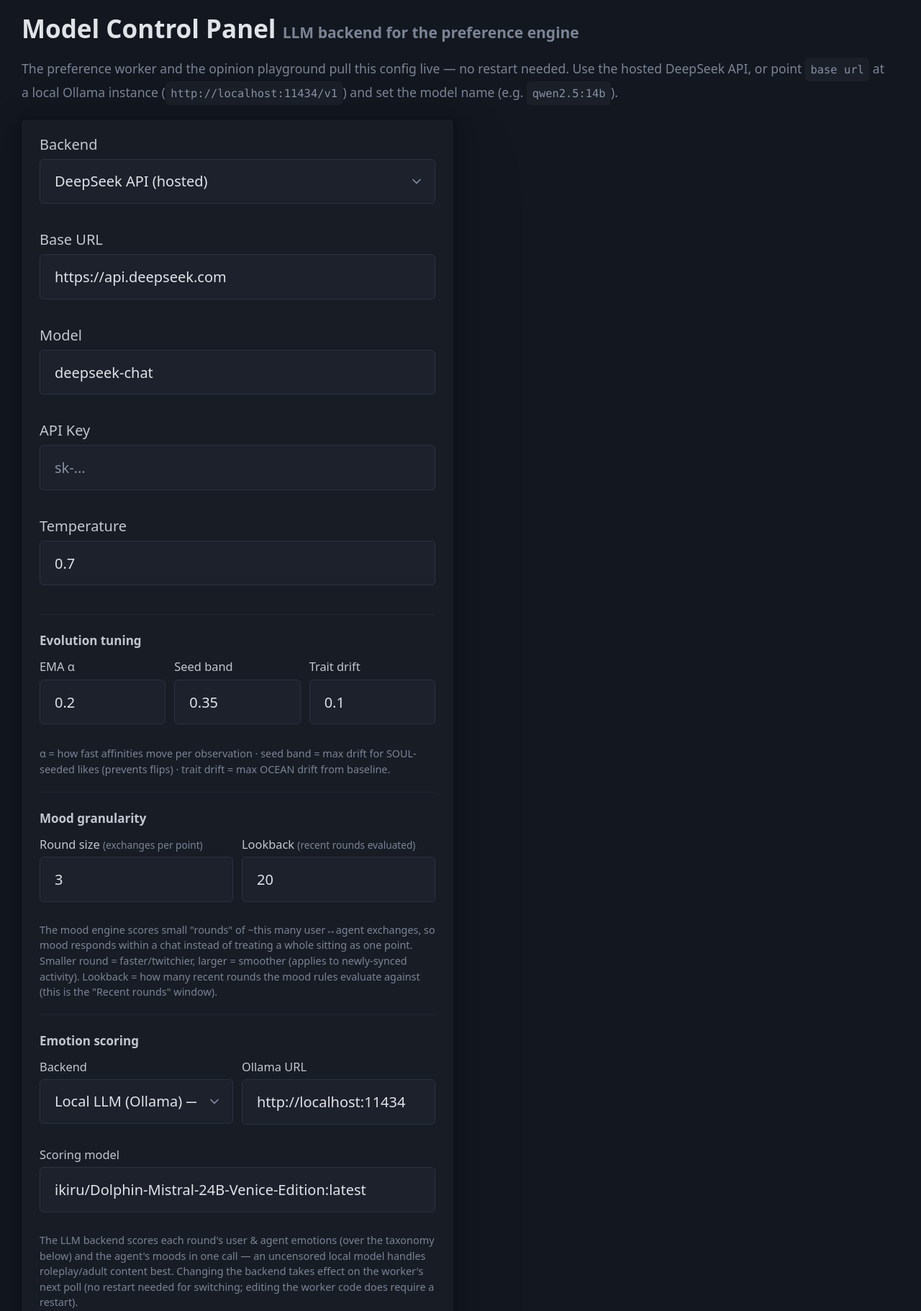
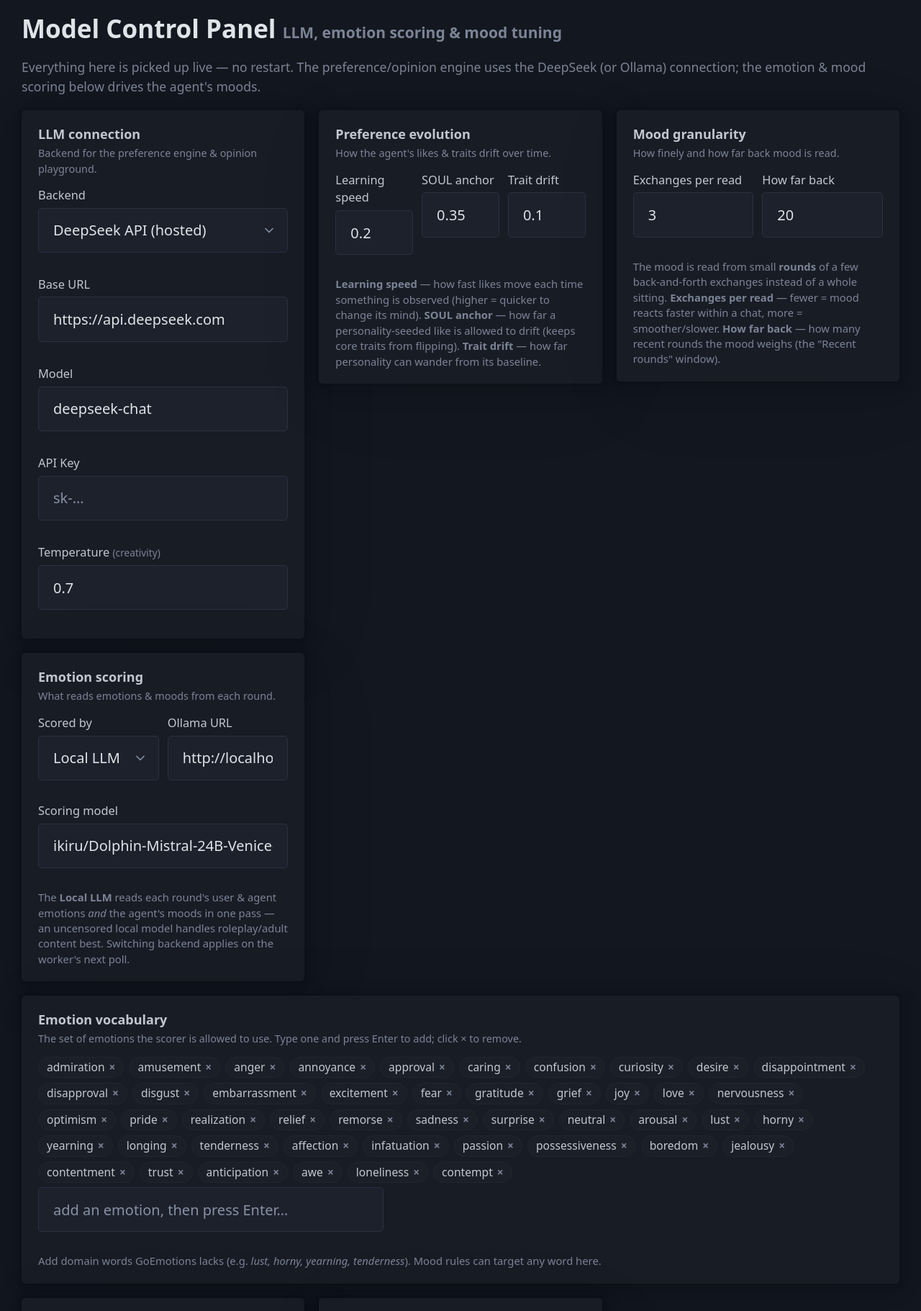
Before and after one commit to cflux/AgentEgo, a FastAPI app: page /config in a window 1280 px wide. Shown: the part 94-1915 px from the top of the page at 72% size. Run offline with FastAPI, Linux system fonts and the light colour scheme; data that the repository does not hold is empty; parts of the project's set-up code (start-up, migrations or seed data) failed here and were passed over; some libraries are stand-ins or nearby versions.

Commit message:
Config panel UX overhaul + mood history tracker
Config panel (model_config.html):
- Full-width responsive card grid instead of one narrow column.
- Plain-English knob names/help (Stickiness, Jump resistance, Confidence,
  Loudness, Exchanges per read, Learning speed, …) replacing raw math.
- Transition map: describe the directed-JSON format with a worked example
  (and fix the stale "undirected" note).
- Emotion vocabulary: chip/tag editor (add with Enter, × to remove) synced
  to a hidden field, replacing the raw textarea.

Mood history tracker (schema v10):
- mood_history table; _cache_result logs a row whenever the mood actually
  changes (prev -> new, votes, breakdown, timestamp).
- Mood rules page shows a "Mood history" timeline (from → to badges, time,
  votes) so it's easy to see what happened after the fact.

Co-Authored-By: Claude Opus 4.8 <noreply@anthropic.com>

```diff
--- a/agentego/templates/model_config.html
+++ b/agentego/templates/model_config.html
@@ -2,150 +2,199 @@
 {% block title %}Model Config — AgentEgo{% endblock %}
 {% block content %}
 
-<h2>Model Control Panel <small style="font-size:0.6em; color:var(--pico-muted-color);">LLM backend for the preference engine</small></h2>
+<style>
+  .cfg-grid { display:grid; grid-template-columns:repeat(auto-fit, minmax(330px, 1fr)); gap:1rem; align-items:start; }
+  .cfg-grid article { margin:0; padding:1rem 1.15rem; }
+  .cfg-grid .wide { grid-column:1 / -1; }
+  .cfg-h { font-size:0.9rem; font-weight:600; margin:0 0 0.1rem; }
+  .cfg-sub { font-size:0.72rem; color:var(--pico-muted-color); margin:0 0 0.7rem; }
+  .cfg-help { font-size:0.74rem; color:var(--pico-muted-color); margin:0.5rem 0 0; line-height:1.45; }
+  .cfg-row { display:grid; gap:0.6rem; }
+  .cfg-row.c2 { grid-template-columns:1fr 1fr; }
+  .cfg-row.c3 { grid-template-columns:1fr 1fr 1fr; }
+  .cfg-grid label { margin:0; font-size:0.82rem; }
+  .chips { display:flex; flex-wrap:wrap; gap:0.35rem; margin:0.3rem 0; }
+  .chip { display:inline-flex; align-items:center; gap:0.3rem; background:var(--pico-card-sectioning-background-color, #2b2b33);
+          border:1px solid var(--pico-muted-border-color); border-radius:1rem; padding:0.1rem 0.55rem; font-size:0.78rem; }
+  .chip a { text-decoration:none; color:var(--pico-muted-color); font-weight:700; }
+  .chip a:hover { color:#e57373; }
+</style>
 
-<p style="font-size:0.88rem; color:var(--pico-muted-color); max-width:60rem;">
-  The preference worker and the opinion playground pull this config live — no restart needed.
-  Use the hosted DeepSeek API, or point <code>base url</code> at a local Ollama instance
-  (<code>http://localhost:11434/v1</code>) and set the model name (e.g. <code>qwen2.5:14b</code>).
+<h2>Model Control Panel <small style="font-size:0.6em; color:var(--pico-muted-color);">LLM, emotion scoring &amp; mood tuning</small></h2>
+
+<p style="font-size:0.88rem; color:var(--pico-muted-color); max-width:70rem;">
+  Everything here is picked up live — no restart. The preference/opinion engine uses the DeepSeek (or Ollama)
+  connection; the emotion &amp; mood scoring below drives the agent's moods.
 </p>
 
-<div style="display:grid; grid-template-columns:repeat(auto-fit, minmax(420px, 1fr)); gap:1rem; align-items:start;">
+<form hx-post="/config/model" hx-target="#config-feedback" hx-swap="innerHTML">
+  <div class="cfg-grid">
 
-  <article style="padding:1rem 1.25rem;">
-    <form hx-post="/config/model" hx-target="#config-feedback" hx-swap="innerHTML">
-      <div style="display:grid; gap:0.75rem;">
-        <label style="margin:0;">Backend
+    {# ---------------- LLM connection ---------------- #}
+    <article>
+      <p class="cfg-h">LLM connection</p>
+      <p class="cfg-sub">Backend for the preference engine &amp; opinion playground.</p>
+      <div class="cfg-row">
+        <label>Backend
           <select name="llm_backend">
             <option value="deepseek" {% if settings.llm_backend == 'deepseek' %}selected{% endif %}>DeepSeek API (hosted)</option>
             <option value="ollama" {% if settings.llm_backend == 'ollama' %}selected{% endif %}>Ollama / OpenAI-compatible (local)</option>
           </select>
         </label>
-        <label style="margin:0;">Base URL
+        <label>Base URL
           <input type="text" name="llm_base_url" value="{{ settings.llm_base_url }}" placeholder="https://api.deepseek.com">
         </label>
-        <label style="margin:0;">Model
+        <label>Model
           <input type="text" name="llm_model" value="{{ settings.llm_model }}" placeholder="deepseek-chat">
         </label>
-        <label style="margin:0;">API Key
+        <label>API Key
           <input type="password" name="llm_api_key" placeholder="{% if masked_key %}{{ masked_key }} (leave blank to keep){% else %}sk-…{% endif %}" autocomplete="off">
         </label>
-        <label style="margin:0;">Temperature
+        <label>Temperature <small style="color:var(--pico-muted-color); font-weight:normal;">(creativity)</small>
           <input type="number" name="llm_temperature" value="{{ settings.llm_temperature }}" min="0" max="2" step="0.1">
         </label>
       </div>
+    </article>
 
-      <hr style="margin:1rem 0;">
-      <strong style="font-size:0.85rem;">Evolution tuning</strong>
-      <div style="display:grid; grid-template-columns:1fr 1fr 1fr; gap:0.6rem; margin-top:0.5rem;">
-        <label style="margin:0; font-size:0.82rem;">EMA α
+    {# ---------------- Evolution tuning ---------------- #}
+    <article>
+      <p class="cfg-h">Preference evolution</p>
+      <p class="cfg-sub">How the agent's likes &amp; traits drift over time.</p>
+      <div class="cfg-row c3">
+        <label>Learning speed
           <input type="number" name="evolution_alpha" value="{{ settings.evolution_alpha }}" min="0" max="1" step="0.05">
         </label>
-        <label style="margin:0; font-size:0.82rem;">Seed band
+        <label>SOUL anchor
           <input type="number" name="seed_deviation_band" value="{{ settings.seed_deviation_band }}" min="0" max="1" step="0.05">
         </label>
-        <label style="margin:0; font-size:0.82rem;">Trait drift
+        <label>Trait drift
           <input type="number" name="trait_drift_delta" value="{{ settings.trait_drift_delta }}" min="0" max="1" step="0.05">
         </label>
       </div>
-      <p style="font-size:0.72rem; color:var(--pico-muted-color); margin:0.5rem 0 0;">
-        α = how fast affinities move per observation · seed band = max drift for SOUL-seeded likes (prevents flips) · trait drift = max OCEAN drift from baseline.
+      <p class="cfg-help">
+        <strong>Learning speed</strong> — how fast likes move each time something is observed (higher = quicker to change its mind).
+        <strong>SOUL anchor</strong> — how far a personality-seeded like is allowed to drift (keeps core traits from flipping).
+        <strong>Trait drift</strong> — how far personality can wander from its baseline.
       </p>
+    </article>
 
-      <hr style="margin:1rem 0;">
-      <strong style="font-size:0.85rem;">Mood granularity</strong>
-      <div style="display:grid; grid-template-columns:1fr 1fr; gap:0.6rem; margin-top:0.5rem;">
-        <label style="margin:0; font-size:0.82rem;">Round size <small style="color:var(--pico-muted-color); font-weight:normal;">(exchanges per point)</small>
+    {# ---------------- Mood granularity ---------------- #}
+    <article>
+      <p class="cfg-h">Mood granularity</p>
+      <p class="cfg-sub">How finely and how far back mood is read.</p>
+      <div class="cfg-row c2">
+        <label>Exchanges per read
           <input type="number" name="round_exchanges" value="{{ settings.round_exchanges }}" min="1" max="50">
         </label>
-        <label style="margin:0; font-size:0.82rem;">Lookback <small style="color:var(--pico-muted-color); font-weight:normal;">(recent rounds evaluated)</small>
+        <label>How far back
           <input type="number" name="mood_lookback_rounds" value="{{ settings.mood_lookback_rounds }}" min="1" max="500">
         </label>
       </div>
-      <p style="font-size:0.72rem; color:var(--pico-muted-color); margin:0.4rem 0 0;">
-        The mood engine scores small "rounds" of ~this many user↔agent exchanges, so mood responds within a chat instead of treating a whole sitting as one point. Smaller round = faster/twitchier, larger = smoother (applies to newly-synced activity). Lookback = how many recent rounds the mood rules evaluate against (this is the "Recent rounds" window).
+      <p class="cfg-help">
+        The mood is read from small <strong>rounds</strong> of a few back-and-forth exchanges instead of a whole sitting.
+        <strong>Exchanges per read</strong> — fewer = mood reacts faster within a chat, more = smoother/slower.
+        <strong>How far back</strong> — how many recent rounds the mood weighs (the "Recent rounds" window).
       </p>
+    </article>
 
-      <hr style="margin:1rem 0;">
-      <strong style="font-size:0.85rem;">Emotion scoring</strong>
-      <div style="display:grid; grid-template-columns:1fr 1fr; gap:0.6rem; margin-top:0.5rem;">
-        <label style="margin:0; font-size:0.82rem;">Backend
+    {# ---------------- Emotion scoring ---------------- #}
+    <article>
+      <p class="cfg-h">Emotion scoring</p>
+      <p class="cfg-sub">What reads emotions &amp; moods from each round.</p>
+      <div class="cfg-row c2">
+        <label>Scored by
           <select name="scoring_backend">
-            <option value="llm" {% if settings.scoring_backend == 'llm' %}selected{% endif %}>Local LLM (Ollama) — emotions + moods</option>
-            <option value="goemotions" {% if settings.scoring_backend == 'goemotions' %}selected{% endif %}>GoEmotions model (classifier)</option>
+            <option value="llm" {% if settings.scoring_backend == 'llm' %}selected{% endif %}>Local LLM — emotions + moods</option>
+            <option value="goemotions" {% if settings.scoring_backend == 'goemotions' %}selected{% endif %}>GoEmotions classifier</option>
           </select>
         </label>
-        <label style="margin:0; font-size:0.82rem;">Ollama URL
+        <label>Ollama URL
           <input type="text" name="sentiment_llm_url" value="{{ settings.sentiment_llm_url }}" placeholder="http://localhost:11434">
         </label>
       </div>
-      <label style="margin:0.5rem 0 0; font-size:0.82rem; display:block;">Scoring model
+      <label style="display:block; margin-top:0.5rem;">Scoring model
         <input type="text" name="sentiment_llm_model" value="{{ settings.sentiment_llm_model }}" placeholder="ikiru/Dolphin-Mistral-24B-Venice-Edition:latest">
       </label>
-      <p style="font-size:0.72rem; color:var(--pico-muted-color); margin:0.4rem 0 0;">
-        The LLM backend scores each round's user &amp; agent emotions (over the taxonomy below) and the
-        agent's moods in one call — an uncensored local model handles roleplay/adult content best.
-        Changing the backend takes effect on the worker's next poll (no restart needed for switching;
-        editing the worker code does require a restart).
+      <p class="cfg-help">
+        The <strong>Local LLM</strong> reads each round's user &amp; agent emotions <em>and</em> the agent's moods in one pass —
+        an uncensored local model handles roleplay/adult content best. Switching backend applies on the worker's next poll.
       </p>
+    </article>
 
-      <label style="margin:0.75rem 0 0; font-size:0.82rem; display:block;">Emotion taxonomy
-        <small style="color:var(--pico-muted-color); font-weight:normal;">(comma/newline separated labels the scorer rates against)</small>
-        <textarea name="emotion_taxonomy" rows="4" style="font-size:0.78rem; font-family:monospace;">{{ settings.emotion_taxonomy }}</textarea>
-      </label>
+    {# ---------------- Emotion taxonomy (chip editor, full width) ---------------- #}
+    <article class="wide">
+      <p class="cfg-h">Emotion vocabulary</p>
+      <p class="cfg-sub">The set of emotions the scorer is allowed to use. Type one and press Enter to add; click × to remove.</p>
+      <div id="tax-chips" class="chips"></div>
+      <input id="tax-add" type="text" placeholder="add an emotion, then press Enter…" style="max-width:24rem;">
+      <input type="hidden" name="emotion_taxonomy" id="tax-value" value="{{ settings.emotion_taxonomy }}">
+      <p class="cfg-help">Add domain words GoEmotions lacks (e.g. <em>lust, horny, yearning, tenderness</em>). Mood rules can target any word here.</p>
+    </article>
 
-      <hr style="margin:1rem 0;">
-      <strong style="font-size:0.85rem;">LLM mood votes</strong>
-      <div style="display:grid; grid-template-columns:auto 1fr 1fr; gap:0.6rem; align-items:end; margin-top:0.5rem;">
-        <label style="display:inline-flex; align-items:center; gap:0.35rem; margin:0; font-size:0.82rem; cursor:pointer;">
+    {# ---------------- LLM mood votes ---------------- #}
+    <article>
+      <p class="cfg-h">Mood votes from the AI</p>
+      <p class="cfg-sub">Let the LLM's mood read vote alongside the rules.</p>
+      <div class="cfg-row c3" style="align-items:end;">
+        <label style="display:inline-flex; align-items:center; gap:0.35rem; cursor:pointer;">
           <input type="checkbox" name="llm_mood_votes_enabled" value="1" {% if settings.llm_mood_votes_enabled == '1' %}checked{% endif %}
-                 style="width:0.95rem; height:0.95rem; margin:0;">
-          Enabled
+                 style="width:0.95rem; height:0.95rem; margin:0;"> On
         </label>
-        <label style="margin:0; font-size:0.82rem;">Threshold <small style="color:var(--pico-muted-color); font-weight:normal;">(score ≥, 0-10)</small>
+        <label>Confidence
           <input type="number" name="llm_mood_threshold" value="{{ settings.llm_mood_threshold }}" min="0" max="10" step="1">
         </label>
-        <label style="margin:0; font-size:0.82rem;">Weight <small style="color:var(--pico-muted-color); font-weight:normal;">(votes per round)</small>
+        <label>Loudness
           <input type="number" name="llm_mood_weight" value="{{ settings.llm_mood_weight }}" min="1" max="10" step="1">
         </label>
       </div>
-      <p style="font-size:0.72rem; color:var(--pico-muted-color); margin:0.4rem 0 0;">
-        Each recent round where the LLM scores a mood ≥ threshold casts <em>weight</em> votes for it, summed
-        across the lookback window and added to the rule votes — so the LLM can carry a mood the rules missed.
+      <p class="cfg-help">
+        <strong>Confidence</strong> — how sure the AI must be (0–10) for a round to count as a mood.
+        <strong>Loudness</strong> — how many votes each qualifying round casts. Together these let the AI carry a mood
+        the hand-written rules missed.
       </p>
+    </article>
 
-      <hr style="margin:1rem 0;">
-      <strong style="font-size:0.85rem;">Natural transitions</strong>
-      <div style="display:grid; grid-template-columns:auto 1fr 1fr; gap:0.6rem; align-items:end; margin-top:0.5rem;">
-        <label style="display:inline-flex; align-items:center; gap:0.35rem; margin:0; font-size:0.82rem; cursor:pointer;">
+    {# ---------------- Natural transitions ---------------- #}
+    <article>
+      <p class="cfg-h">Natural transitions</p>
+      <p class="cfg-sub">Keep mood changes smooth &amp; sensible, not jumpy.</p>
+      <div class="cfg-row c3" style="align-items:end;">
+        <label style="display:inline-flex; align-items:center; gap:0.35rem; cursor:pointer;">
           <input type="checkbox" name="mood_transitions_enabled" value="1" {% if settings.mood_transitions_enabled == '1' %}checked{% endif %}
-                 style="width:0.95rem; height:0.95rem; margin:0;">
-          Enabled
+                 style="width:0.95rem; height:0.95rem; margin:0;"> On
         </label>
-        <label style="margin:0; font-size:0.82rem;">Inertia <small style="color:var(--pico-muted-color); font-weight:normal;">(stickiness)</small>
+        <label>Stickiness
           <input type="number" name="mood_inertia_bonus" value="{{ settings.mood_inertia_bonus }}" min="0" max="20" step="1">
         </label>
-        <label style="margin:0; font-size:0.82rem;">Jump penalty <small style="color:var(--pico-muted-color); font-weight:normal;">(non-adjacent)</small>
+        <label>Jump resistance
           <input type="number" name="mood_jump_penalty" value="{{ settings.mood_jump_penalty }}" min="0" max="20" step="1">
         </label>
       </div>
-      <p style="font-size:0.72rem; color:var(--pico-muted-color); margin:0.4rem 0 0;">
-        The current mood gets <em>inertia</em> bonus votes so it persists until clearly beaten (no flip-flopping),
-        and moods not adjacent to it in the graph below lose <em>jump penalty</em> votes — so the mood steps to a
-        neighbour (or stays) rather than teleporting across the graph.
+      <p class="cfg-help">
+        <strong>Stickiness</strong> — how strongly the current mood clings on. Higher = moods last longer and flip less.
+        <strong>Jump resistance</strong> — how hard it is to leap to an <em>unrelated</em> mood (one not connected in the map
+        below). Higher = the mood walks step-by-step to a neighbour instead of teleporting.
       </p>
-      <label style="margin:0.6rem 0 0; font-size:0.82rem; display:block;">Adjacency graph
-        <small style="color:var(--pico-muted-color); font-weight:normal;">(JSON: mood → reachable neighbours; treated as undirected)</small>
-        <textarea name="mood_adjacency" rows="6" style="font-size:0.74rem; font-family:monospace;">{{ settings.mood_adjacency }}</textarea>
-      </label>
+    </article>
 
-      <hr style="margin:1rem 0;">
-      <strong style="font-size:0.85rem;">Low-signal emotions</strong>
-      <p style="font-size:0.72rem; color:var(--pico-muted-color); margin:0.25rem 0 0.5rem;">
-        Check emotions to filter OUT of the top emotions (some surface on nearly every message).
-        Excluding them lets the distinctive emotions drive moods. A mood rule targeting a checked
-        emotion won't match it. List is driven by the taxonomy above.
+    {# ---------------- Transition map (full width) ---------------- #}
+    <article class="wide">
+      <p class="cfg-h">Transition map</p>
+      <p class="cfg-sub">Which moods can follow which — the paths the mood is allowed to walk.</p>
+      <p class="cfg-help" style="margin:0 0 0.5rem;">
+        A JSON object mapping each mood to the moods it can move <strong>to</strong> (directed — escalation and cool-down differ).
+        Example: <code>{"flirty": ["horny", "content"]}</code> means from <em>Flirty</em> the mood may heat up to
+        <em>Horny</em> or settle to <em>Content</em>, but not jump straight to, say, <em>Focused</em>.
+        Give every mood a path back to a hub like <code>content</code> so it can always recover. Moods left off a list can
+        still be reached, but only when their signal is strong enough to beat the <strong>jump resistance</strong> above.
       </p>
+      <textarea name="mood_adjacency" rows="8" style="font-size:0.74rem; font-family:monospace;">{{ settings.mood_adjacency }}</textarea>
+    </article>
+
+    {# ---------------- Low-signal emotions (full width) ---------------- #}
+    <article class="wide">
+      <p class="cfg-h">Background emotions to ignore</p>
+      <p class="cfg-sub">Checked emotions are filtered out of the "top emotions" — they show up on nearly every message and drown out the distinctive ones. Driven by the saved vocabulary above.</p>
       <div style="display:flex; flex-wrap:wrap; gap:0.4rem 0.9rem;">
         {% for e in taxonomy %}
         <label style="display:inline-flex; align-items:center; gap:0.3rem; margin:0; font-size:0.82rem; cursor:pointer;">
@@ -155,20 +204,54 @@
         </label>
         {% endfor %}
       </div>
+    </article>
 
-      <div style="display:flex; gap:0.6rem; margin-top:1rem;">
-        <button type="submit" style="margin:0; padding:0.45rem 1.2rem;">Save</button>
-        <button type="button" class="secondary outline" style="margin:0; padding:0.45rem 1.2rem;"
-                hx-post="/config/test" hx-target="#config-test" hx-swap="innerHTML">Test connection</button>
-      </div>
-    </form>
-    <div id="config-feedback" style="margin-top:0.75rem;"></div>
-  </article>
-
-  <div>
-    <div id="config-test"></div>
   </div>
 
-</div>
+  <div style="display:flex; gap:0.6rem; margin-top:1rem; align-items:center;">
+    <button type="submit" style="margin:0; padding:0.45rem 1.4rem;">Save all settings</button>
+    <button type="button" class="secondary outline" style="margin:0; padding:0.45rem 1.2rem;"
+            hx-post="/config/test" hx-target="#config-test" hx-swap="innerHTML">Test LLM connection</button>
+    <span id="config-feedback"></span>
+  </div>
+</form>
+<div id="config-test" style="margin-top:0.75rem;"></div>
+
+<script>
+(function () {
+  var value = document.getElementById('tax-value');
+  var chipBox = document.getElementById('tax-chips');
+  var addInput = document.getElementById('tax-add');
+  if (!value || !chipBox || !addInput) return;
+  function parse() {
+    return value.value.split(/[,\n]/).map(function (s) { return s.trim().toLowerCase(); }).filter(Boolean);
+  }
+  var list = parse();
+  function sync() { value.value = list.join(','); render(); }
+  function render() {
+    chipBox.innerHTML = '';
+    list.forEach(function (e, i) {
+      var chip = document.createElement('span');
+      chip.className = 'chip';
+      var label = document.createTextNode(e + ' ');
+      var x = document.createElement('a');
+      x.href = '#'; x.textContent = '×';
+      x.addEventListener('click', function (ev) { ev.preventDefault(); list.splice(i, 1); sync(); });
+      chip.appendChild(label); chip.appendChild(x);
+      chipBox.appendChild(chip);
+    });
+  }
+  addInput.addEventListener('keydown', function (ev) {
+    if (ev.key === 'Enter' || ev.key === ',') {
+      ev.preventDefault();
+      var v = addInput.value.trim().toLowerCase();
+      if (v && list.indexOf(v) === -1) { list.push(v); }
+      addInput.value = '';
+      sync();
+    }
+  });
+  render();
+})();
+</script>
 
 {% endblock %}
```
Also changed, not shown: agentego/db/migrations.py (+16 -1 lines), agentego/routers/mood.py (+21 -0 lines), agentego/services/mood_engine.py (+12 -0 lines), agentego/templates/mood_rules.html (+26 -0 lines).
